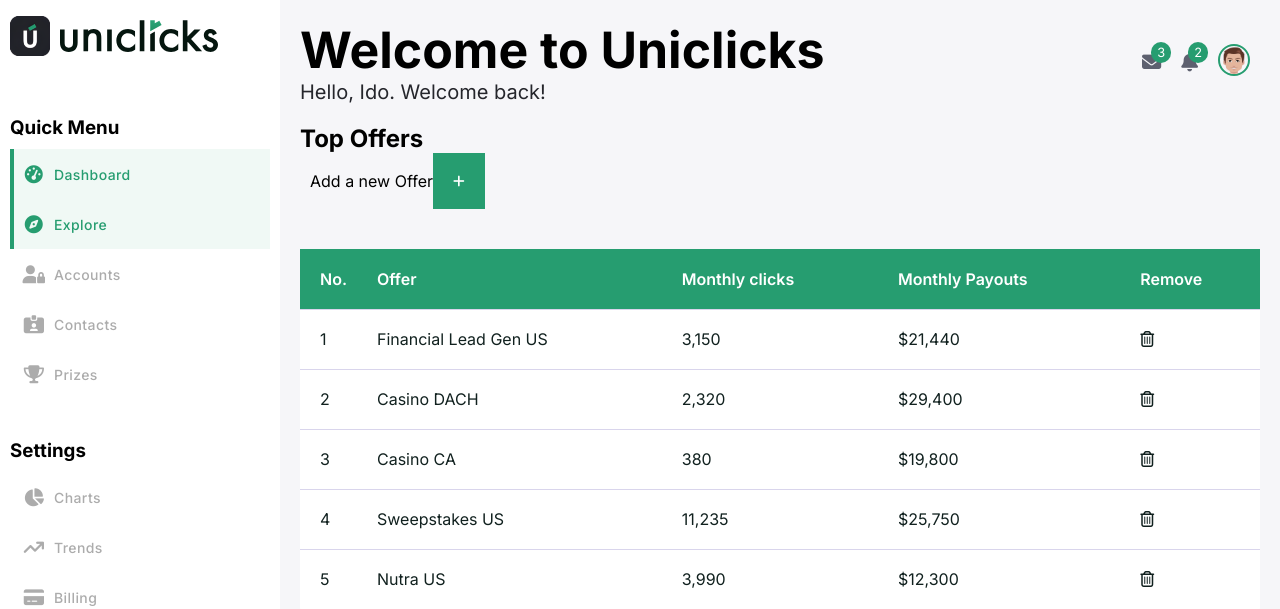
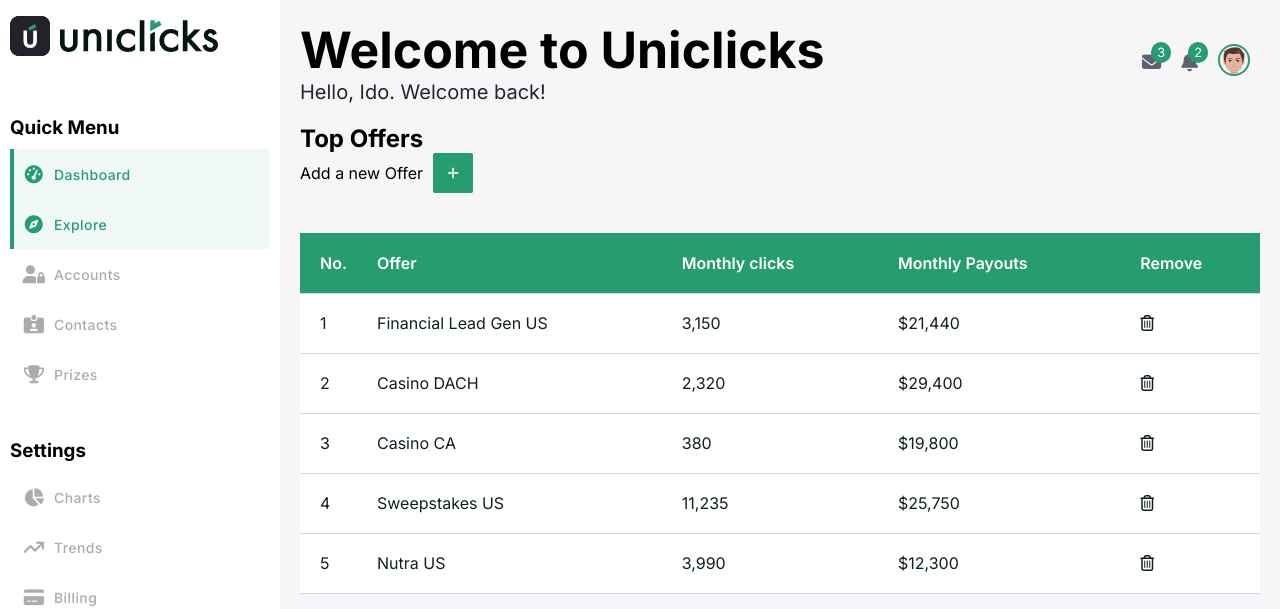
Before and after one commit to chebon254/Uniclicks, a PHP site: page /dashboard.html in a window 1280 px wide, after a click on "Explore". Shown: the top 609 px of the page. Run offline with PHP 8.4, Linux system fonts and the light colour scheme.

Commit message:
Code changes

```diff
--- a/admin/css/style.css
+++ b/admin/css/style.css
@@ -700,15 +700,19 @@
     display: flex;
     align-items: center;
     justify-content: flex-start;
-    margin: 0px 0px 0px 10px;
+    margin: 0px 0px 0px 0px;
 }
 .add-offer button{
-    padding: 20px;
+    height: 40px;
+    width: 40px;
+    padding: 10px;
     background-color: var(--success);
     color: var(--crystal);
     outline: none;
     cursor: pointer;
+    border-radius: 2px;
     border: 0px;
+    margin: 0px 0px 0px 10px;
 }
 .exloretb-form, .prizestb-form{
     position: absolute;
--- a/admin/dashboard.html
+++ b/admin/dashboard.html
@@ -361,7 +361,7 @@
                 <div id="accountstb" class="accounts-tab dash-tab-content">
                     <h2>User Accounts</h2>
                     <div class="add-offer">
-                        <span>Add a new Offer</span>
+                        <span>Add a new account</span>
                         <button><i class="fa-solid fa-plus"></i></button>
                     </div>
                     <table>
@@ -430,10 +430,6 @@
                 </div>
                 <div id="contactstb" class="contacts-tab dash-tab-content">
                     <h2>Contact Data</h2>
-                    <div class="add-offer">
-                        <span>Add a new Offer</span>
-                        <button><i class="fa-solid fa-plus"></i></button>
-                    </div>
                     <table>
                         <thead>
                           <tr>
```
